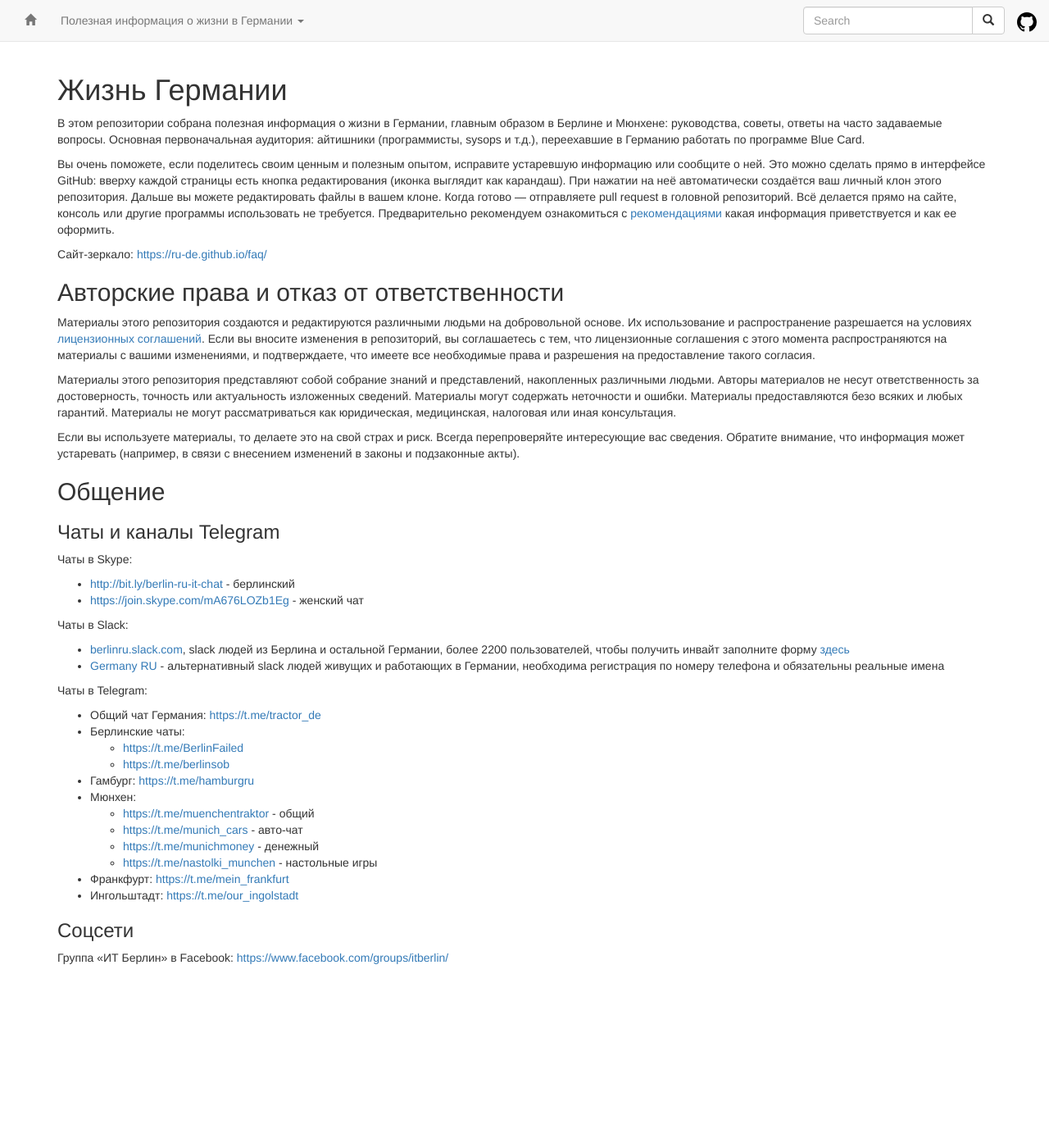
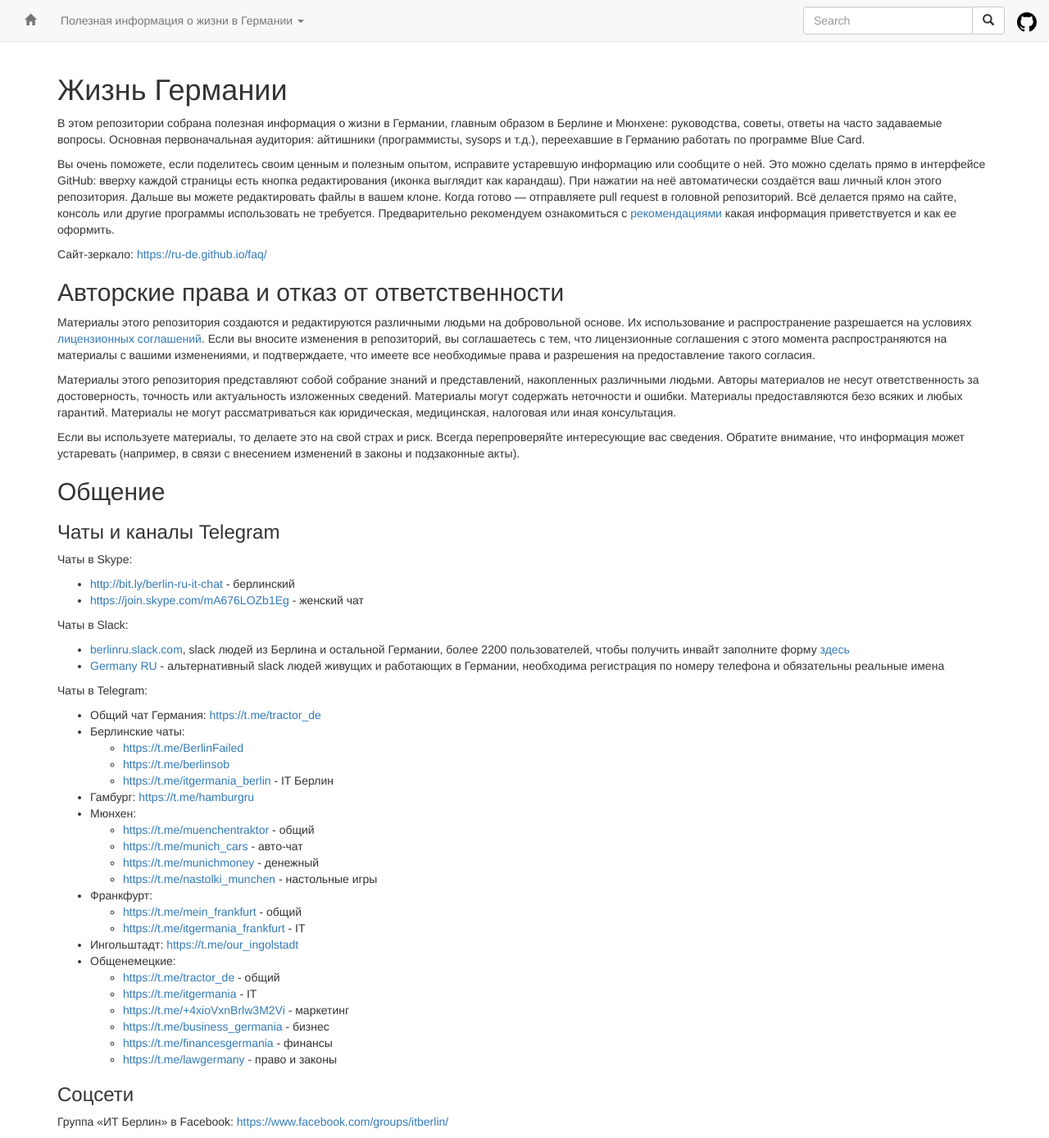
Before and after one commit to ru-de/faq, a Jekyll site: the page built from index.md, in a window 1280 px wide and 1388 px high. Shown: the whole window at 82% size. Built offline with Jekyll 4.4.1, drawn with Linux system fonts in a browser that asks for light colours; nearby versions of some CDN libraries; our own code applies the rules of GitHub Pages for plain Markdown files.

Commit message:
sync github pages

```diff
--- a/index.md
+++ b/index.md
@@ -37,14 +37,24 @@ layout: default
 - Берлинские чаты:
   - <https://t.me/BerlinFailed>
   - <https://t.me/berlinsob>
+  - <https://t.me/itgermania_berlin> - IT Берлин
 - Гамбург: <https://t.me/hamburgru>
 - Мюнхен:
   - <https://t.me/muenchentraktor> - общий
   - <https://t.me/munich_cars> - авто-чат
   - <https://t.me/munichmoney> - денежный
   - <https://t.me/nastolki_munchen> - настольные игры
-- Франкфурт: <https://t.me/mein_frankfurt>
+- Франкфурт:
+  - <https://t.me/mein_frankfurt> - общий
+  - <https://t.me/itgermania_frankfurt> - IT
 - Ингольштадт: <https://t.me/our_ingolstadt>
+- Общенемецкие:
+  - <https://t.me/tractor_de> - общий
+  - <https://t.me/itgermania> - IT
+  - <https://t.me/+4xioVxnBrlw3M2Vi> - маркетинг
+  - <https://t.me/business_germania> - бизнес
+  - <https://t.me/financesgermania> - финансы
+  - <https://t.me/lawgermany> - право и законы
 
 ### Соцсети
 
```
